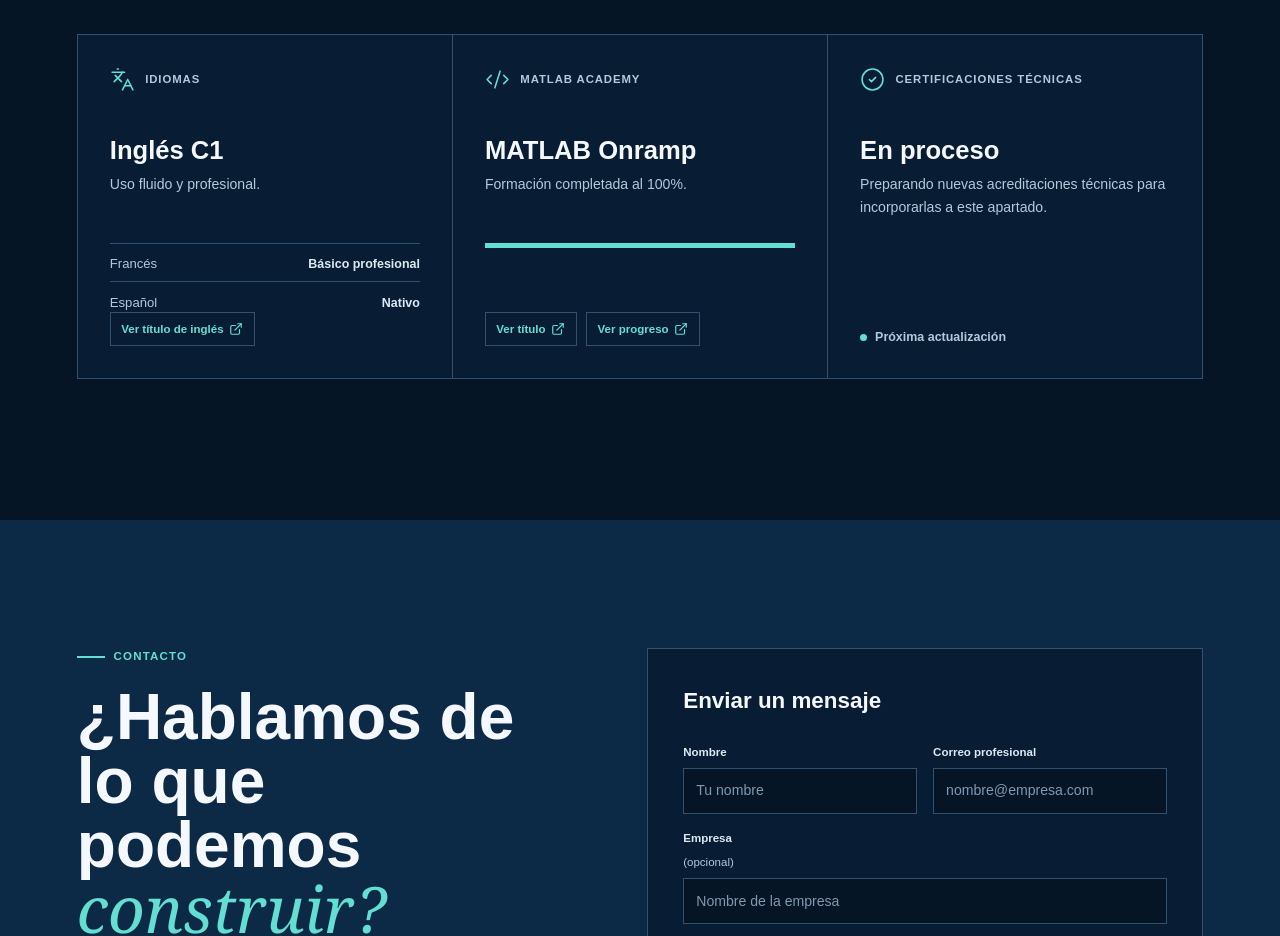
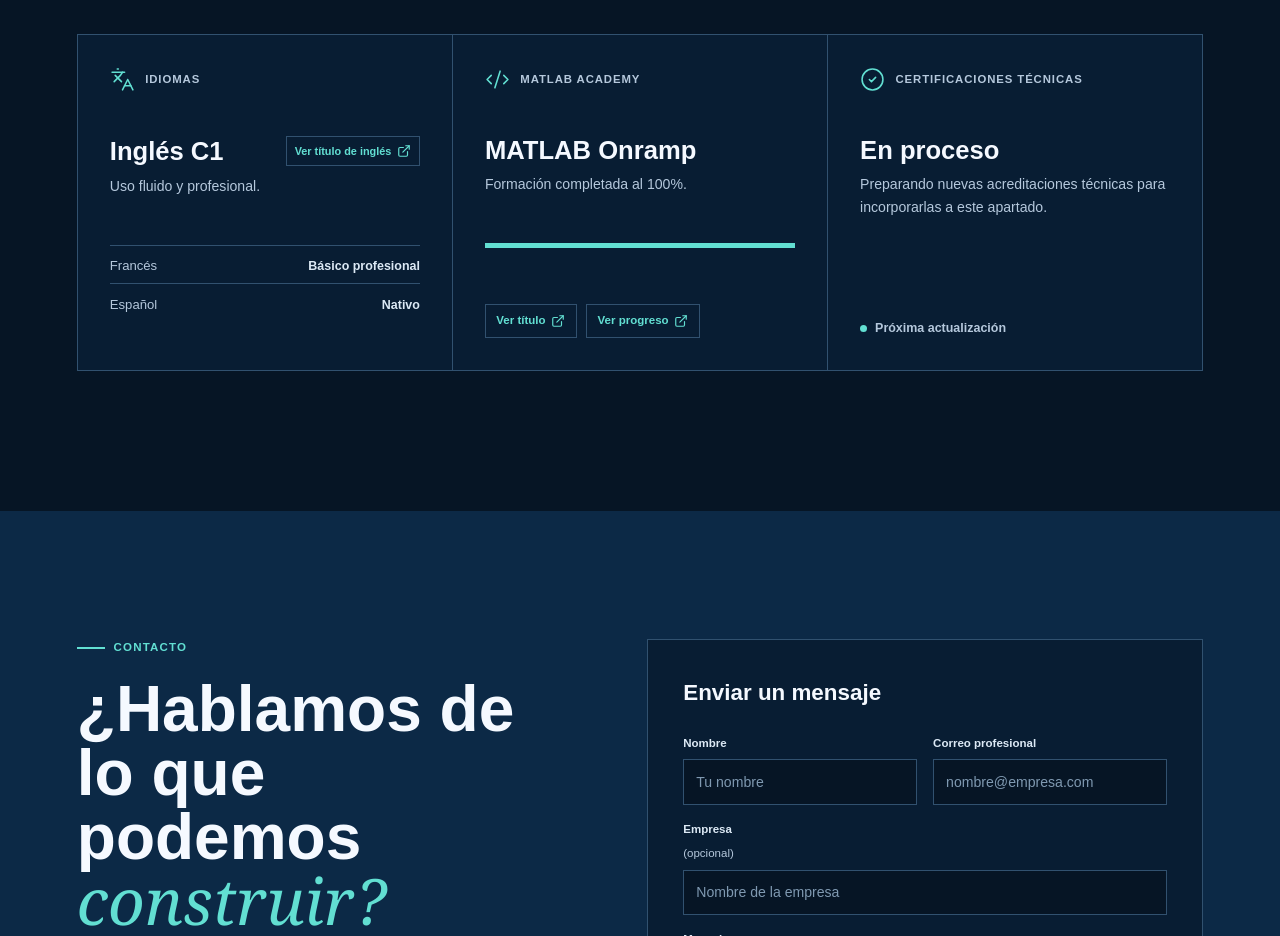
Before and after one commit to gonzaloop1494/gonzalo-portfolio, a Next.js app: page / in a window 1280 px wide. Shown: the part 4840-5776 px from the top of the page. Built offline with nearby package versions, Linux system fonts and the light colour scheme; no server answers.

Commit message:
Align English certificate link

```diff
--- a/app/globals.css
+++ b/app/globals.css
@@ -275,6 +275,9 @@ h1 em, h2 em { color: var(--accent); font-family: Georgia, "Times New Roman", se
 .credential-card-heading svg { color: var(--accent); }
 .credential-card-heading p { margin: 0; color: var(--muted); font-size: .71rem; font-weight: 800; letter-spacing: .08em; text-transform: uppercase; }
 .credential-card h3 { margin: 2.8rem 0 .55rem; font-size: clamp(1.35rem, 2vw, 1.85rem); line-height: 1.1; }
+.credential-title-row { display: flex; flex-wrap: wrap; align-items: center; justify-content: space-between; gap: .65rem; margin: 2.8rem 0 .55rem; }
+.credential-title-row h3 { margin: 0; }
+.credential-title-row .certificate-link { min-height: 30px; padding: .35rem .5rem; font-size: .68rem; }
 .credential-summary { min-height: 3rem; margin-bottom: 1.35rem; color: var(--muted); font-size: .88rem; line-height: 1.6; }
 .language-list { display: grid; gap: .45rem; margin-bottom: auto; }
 .language-list div { display: flex; align-items: baseline; justify-content: space-between; gap: .75rem; padding-top: .65rem; border-top: 1px solid var(--line); color: var(--muted); font-size: .82rem; }
--- a/components/portfolio.tsx
+++ b/components/portfolio.tsx
@@ -465,15 +465,17 @@ export function Portfolio() {
                 <Languages size={25} strokeWidth={1.5} />
                 <p>Idiomas</p>
               </div>
-              <h3>Inglés C1</h3>
+              <div className="credential-title-row">
+                <h3>Inglés C1</h3>
+                <a className="certificate-link" href="/english-c1-certificate.pdf" target="_blank" rel="noreferrer" aria-label="Ver título de inglés C1">
+                  Ver título de inglés <ExternalLink size={14} />
+                </a>
+              </div>
               <p className="credential-summary">Uso fluido y profesional.</p>
               <div className="language-list">
                 <div><span>Francés</span><strong>Básico profesional</strong></div>
                 <div><span>Español</span><strong>Nativo</strong></div>
               </div>
-              <a className="certificate-link" href="/english-c1-certificate.pdf" target="_blank" rel="noreferrer" aria-label="Ver título de inglés C1">
-                Ver título de inglés <ExternalLink size={14} />
-              </a>
             </article>
             <article className="credential-card reveal">
               <div className="credential-card-heading">
```
